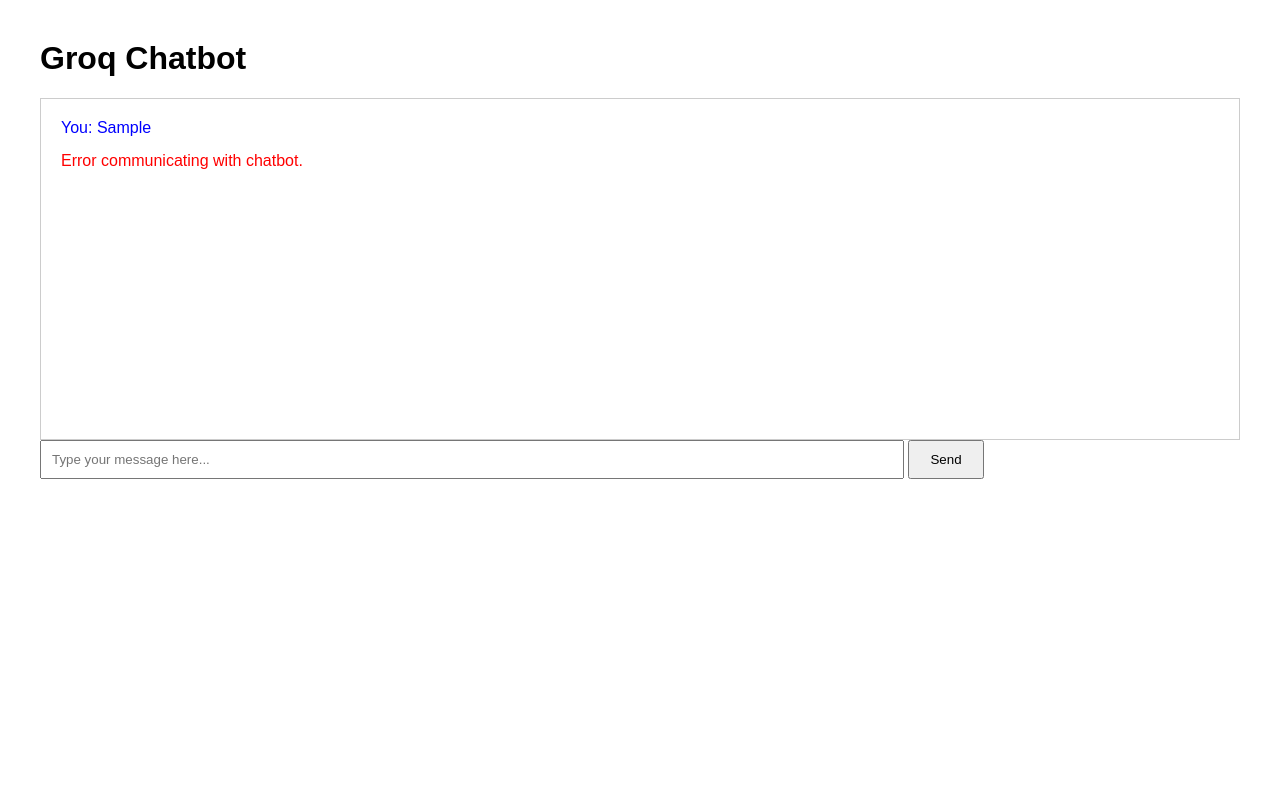
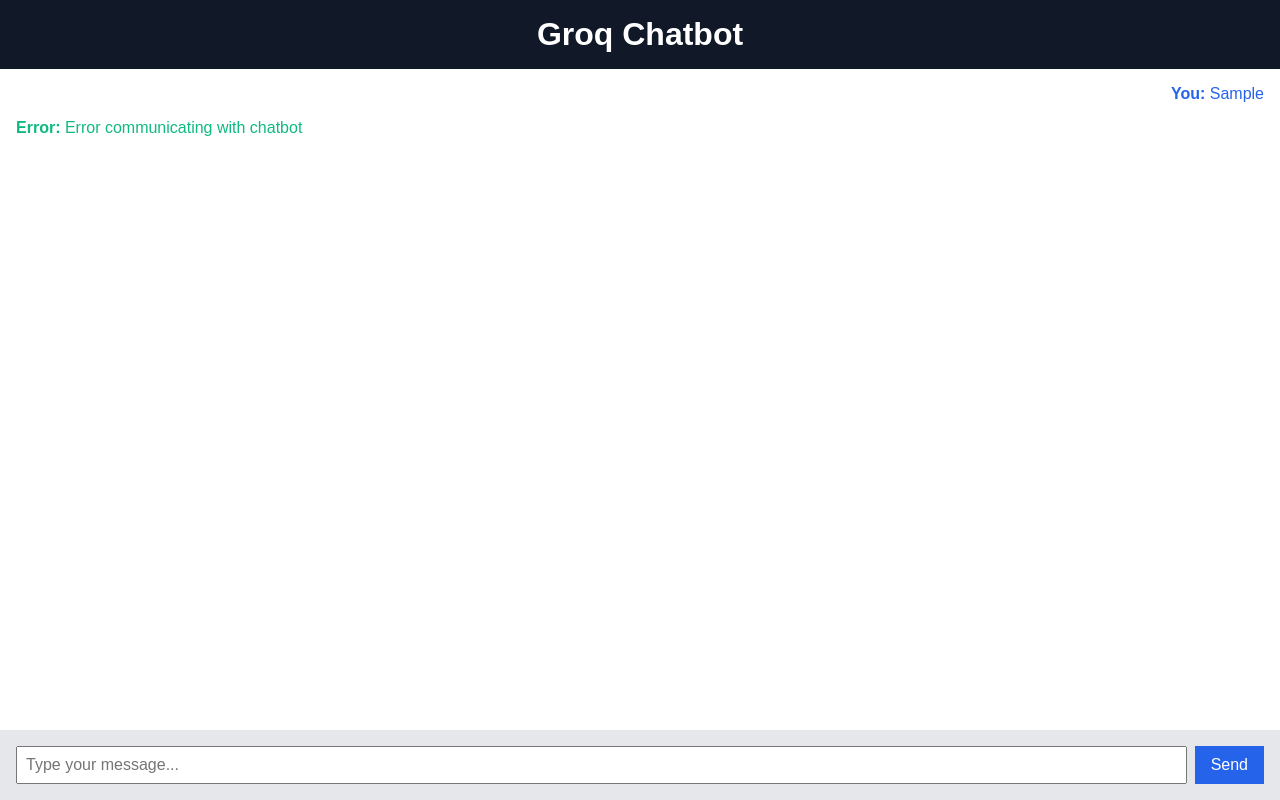
Before and after one commit to limmicah/micahGPT, a plain HTML site: page index.html in a window 1280 px wide. Both pictures are taken after typing "Sample" into the empty fields and a click on the button "Send". Drawn offline with Linux system fonts and the light colour scheme; no server answers.

Commit message:
Update index.html

```diff
--- a/index.html
+++ b/index.html
@@ -1,66 +1,113 @@
 <!DOCTYPE html>
-<html>
+<html lang="en">
 <head>
+  <meta charset="UTF-8" />
+  <meta name="viewport" content="width=device-width, initial-scale=1.0"/>
   <title>Groq Chatbot</title>
   <style>
-    body { font-family: Arial, sans-serif; margin: 40px; }
-    #chat { border: 1px solid #ccc; padding: 20px; height: 300px; overflow-y: auto; }
-    .message { margin-bottom: 15px; }
-    .user { color: blue; }
-    .bot { color: green; }
-    input[type="text"] { width: 70%; padding: 10px; }
-    button { padding: 10px 20px; }
+    body {
+      font-family: sans-serif;
+      background: #f3f4f6;
+      margin: 0;
+      display: flex;
+      flex-direction: column;
+      height: 100vh;
+    }
+    h1 {
+      text-align: center;
+      padding: 1rem;
+      background: #111827;
+      color: white;
+      margin: 0;
+    }
+    #chat {
+      flex: 1;
+      padding: 1rem;
+      overflow-y: auto;
+      background: white;
+    }
+    .message {
+      margin-bottom: 1rem;
+    }
+    .user {
+      text-align: right;
+      color: #2563eb;
+    }
+    .bot {
+      text-align: left;
+      color: #10b981;
+    }
+    #form {
+      display: flex;
+      padding: 1rem;
+      background: #e5e7eb;
+    }
+    #messageInput {
+      flex: 1;
+      padding: 0.5rem;
+      font-size: 1rem;
+    }
+    #sendBtn {
+      padding: 0.5rem 1rem;
+      font-size: 1rem;
+      margin-left: 0.5rem;
+      background-color: #2563eb;
+      color: white;
+      border: none;
+      cursor: pointer;
+    }
+    #sendBtn:hover {
+      background-color: #1e40af;
+    }
   </style>
 </head>
 <body>
-
   <h1>Groq Chatbot</h1>
   <div id="chat"></div>
-
-  <input type="text" id="userInput" placeholder="Type your message here..." />
-  <button onclick="sendMessage()">Send</button>
+  <form id="form">
+    <input type="text" id="messageInput" placeholder="Type your message..." required />
+    <button type="submit" id="sendBtn">Send</button>
+  </form>
 
   <script>
-    const backendURL = "https://micah-gpt-backend.vercel.app/"; // <--- update with your backend URL
+    const chat = document.getElementById("chat");
+    const form = document.getElementById("form");
+    const messageInput = document.getElementById("messageInput");
 
-    async function sendMessage() {
-      const input = document.getElementById("userInput");
-      const chatDiv = document.getElementById("chat");
-      const message = input.value.trim();
-      if (!message) return;
+    form.addEventListener("submit", async (e) => {
+      e.preventDefault();
+      const userMessage = messageInput.value.trim();
+      if (!userMessage) return;
 
-      // Show user's message
-      const userMsgDiv = document.createElement("div");
-      userMsgDiv.className = "message user";
-      userMsgDiv.textContent = "You: " + message;
-      chatDiv.appendChild(userMsgDiv);
-
-      input.value = "";
-      chatDiv.scrollTop = chatDiv.scrollHeight;
+      addMessage("You", userMessage, "user");
+      messageInput.value = "";
 
       try {
-        const response = await fetch(backendURL, {
+        const response = await fetch("https://micah-gpt-backend.vercel.app/", {
           method: "POST",
           headers: { "Content-Type": "application/json" },
-          body: JSON.stringify({ message })
+          body: JSON.stringify({ message: userMessage })
         });
+
         const data = await response.json();
+        if (data.reply) {
+          addMessage("AI", data.reply, "bot");
+        } else {
+          addMessage("Error", "No reply from chatbot", "bot");
+        }
+      } catch (err) {
+        console.error(err);
+        addMessage("Error", "Error communicating with chatbot", "bot");
+      }
+    });
 
-        // Show bot's reply
-        const botMsgDiv = document.createElement("div");
-        botMsgDiv.className = "message bot";
-        botMsgDiv.textContent = "Groq AI: " + data.reply;
-        chatDiv.appendChild(botMsgDiv);
-        chatDiv.scrollTop = chatDiv.scrollHeight;
-      } catch (err) {
-        const errorMsg = document.createElement("div");
-        errorMsg.className = "message bot";
-        errorMsg.style.color = "red";
-        errorMsg.textContent = "Error communicating with chatbot.";
-        chatDiv.appendChild(errorMsg);
-      }
+    function addMessage(sender, text, className) {
+      const msgDiv = document.createElement("div");
+      msgDiv.className = `message ${className}`;
+      msgDiv.innerHTML = `<strong>${sender}:</strong> ${text}`;
+      chat.appendChild(msgDiv);
+      chat.scrollTop = chat.scrollHeight;
     }
   </script>
-
 </body>
 </html>
```
